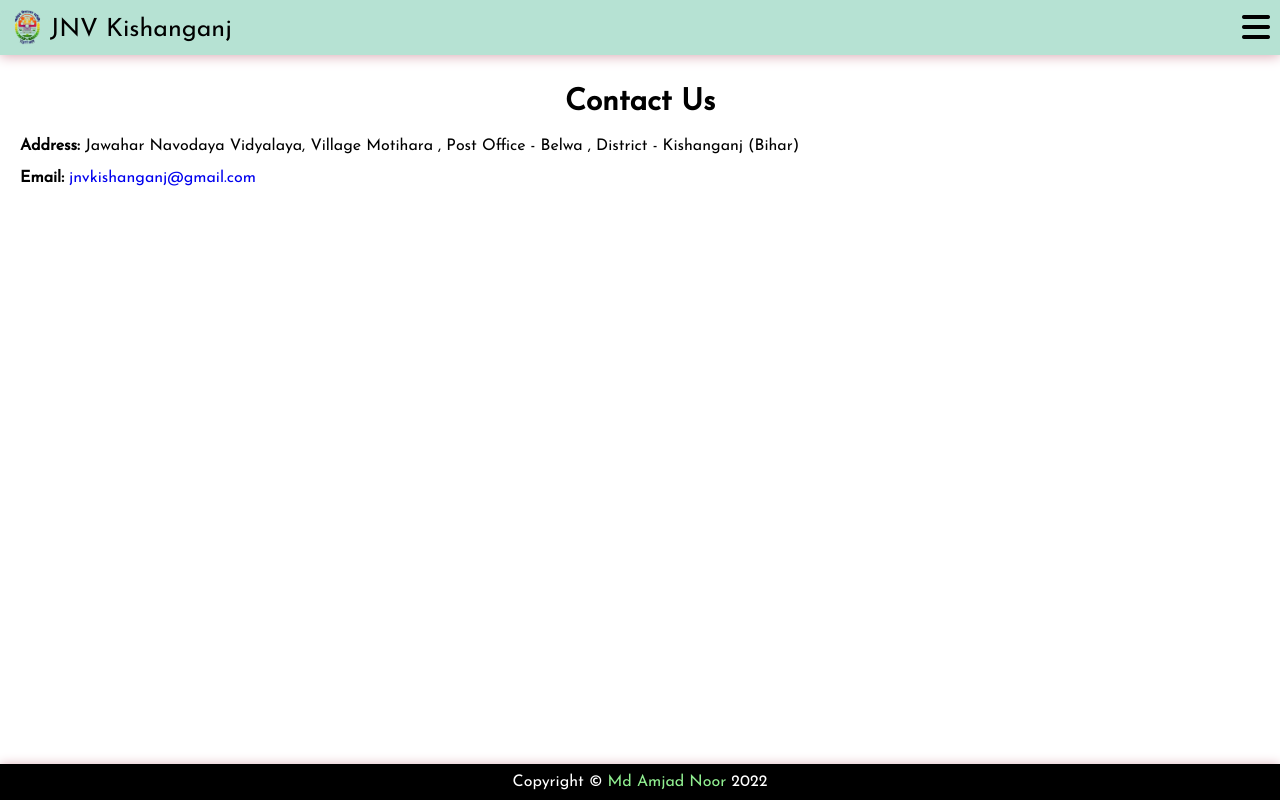
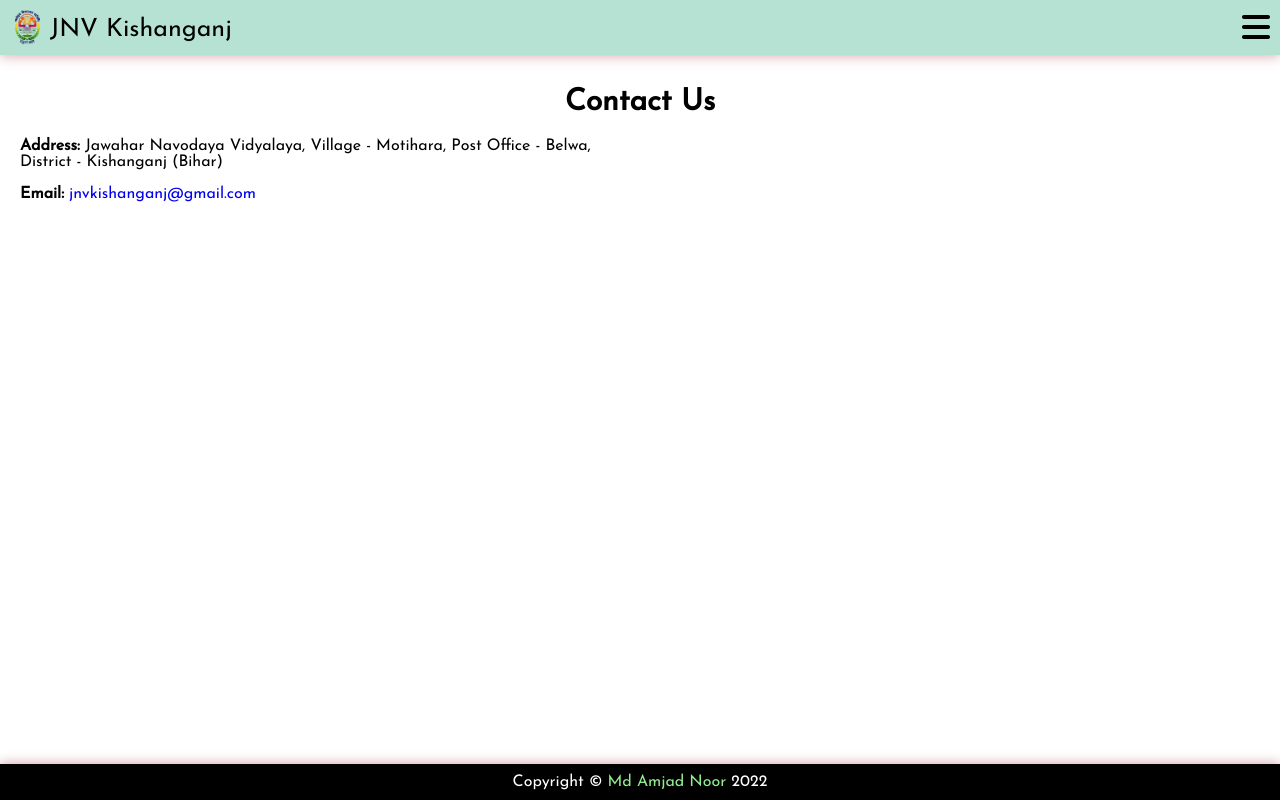
Before and after one commit to AmjadNoor/jnv-alumni, a React app: page /contact in a window 1280 px wide. Built offline with nearby package versions, Linux system fonts and the light colour scheme.

Commit message:
Code updated & minor changes

```diff
--- a/src/components/About.js
+++ b/src/components/About.js
@@ -1,6 +1,7 @@
 import React from 'react';
+import Footer from './Footer';
 
-export default function About() {
+function About() {
 
     let container = {
         "display": "block",
@@ -17,7 +18,6 @@ export default function About() {
         "width":  "90%",
         "height": "215px",
         "margin": "20px",
-     // "border": "5px green solid",
         "boxShadow": "0 0 10px #D8A7B1"
     };
 
@@ -34,6 +34,7 @@ export default function About() {
     };
 
     return (
+        <>
             <div style={container}>
                 <h1 style={heading}>About</h1>
                 <iframe style={videoStyle} width="400" height="225" src="https://www.youtube.com/embed/Si-CgH8FLto" title="Intro video about Jawahar Navodaya Vidyalaya, Kishanganj" frameborder="1" allowfullscreen></iframe>
@@ -41,5 +42,9 @@ export default function About() {
                 <br/>
                 <p style={para2}>Admission to Vidyalayas is made at the class VI level through open test conducted at District level by Central Board Of Secondary Education (CBSE), New Delhi.</p>
             </div>
+            <Footer position="relative"/>
+        </>
     );
 };
+
+export default About;
--- /dev/null
+++ b/src/components/App.css
@@ -0,0 +1,11 @@
+* {
+    font-family: 'Josefin Sans', sans-serif;
+    margin: 0;
+    padding: 0;
+    user-select: none;
+}
+
+body {
+    display: block;
+    width: 100%;
+}
--- /dev/null
+++ b/src/components/App.js
@@ -0,0 +1,26 @@
+import React from 'react';
+import Navbar from './Navbar';
+import About from './About';
+import Menu from './Menu';
+import './App.css';
+import {BrowserRouter as Router, Routes, Route} from "react-router-dom";
+import Contact from './Contact';
+import Home from './Home';
+
+function App() {
+    return (
+        <>
+            <Router>
+            <Navbar/>
+                <Routes>
+                    <Route exact path="/" element={<Home/>}/>
+                    <Route exact path="/menu" element={<Menu/>}/>
+                    <Route exact path="/about" element={<About/>}/>
+                    <Route exact path="/contact" element={<Contact/>}/>
+                </Routes>
+            </Router>
+        </>
+    );
+};
+
+export default App;
--- a/src/components/Contact.js
+++ b/src/components/Contact.js
@@ -1,7 +1,7 @@
 import React from 'react';
-//import {Link} from 'react-router-dom';
+import Footer from './Footer';
 
-export default function Contact () {
+function Contact () {
 
     let container = {
         "display": "block",
@@ -34,11 +34,16 @@ export default function Contact () {
     };
 
     return (
+        <>
             <div style={container}>
                 <h1 style={heading}>Contact Us</h1>
-      <p style={para}><span style={pointer}>Address:</span> Jawahar Navodaya Vidyalaya, Village Motihara , Post Office - Belwa , District - Kishanganj (Bihar)</p>
+                <p style={para}><span style={pointer}>Address:</span> Jawahar Navodaya Vidyalaya, Village - Motihara, Post Office - Belwa, <br/> District - Kishanganj (Bihar)</p>
                 <br/>
                 <p style={para2}><span style={pointer}>Email:</span> <a style={email} href="mailto:jnvkishanganj@gmail.com">jnvkishanganj@gmail.com</a></p>
             </div>
+            <Footer position="absolute"/>
+        </>
     );
 }
+
+export default Contact;
--- a/src/components/Footer.js
+++ b/src/components/Footer.js
@@ -1,27 +1,25 @@
 import React from 'react';
 
-export default function Footer() {
+function Footer(props) {
 
     let footerStyle = {
         "display": "block",
        "marginTop": "20px",
        "background": "black",
-    "position": "absolute",
+        "position": props.position,
        "width": "100%",
         "bottom": "0",
-    "boxShadow": "0 1px 12px #D8A7B1",
+        "boxShadow": "0 -1px 12px #D8A7B1",
     };
 
     let paraStyle = {
         "textAlign": "center",
         "padding": "10px 0",
-   // "color": "blanchedalmond",
         "color": "white",
         "background": "black",
     };
 
     let nameStyle = {
-   // "color": "#EF7C8E"
         "color": "lightgreen",
     };
 
@@ -31,3 +29,5 @@ export default function Footer() {
         </footer>
     );
 };
+
+export default Footer;
--- a/src/components/Home.js
+++ b/src/components/Home.js
@@ -1,6 +1,7 @@
 import React from 'react';
+import Footer from './Footer';
 
-export default function Home() {
+function Home() {
 
     let container = {
         "display": "block",
@@ -19,9 +20,14 @@ export default function Home() {
     };
 
     return (
+        <>
             <div style={container}>
                 <h1 style={heading}>Welcome</h1>
                 <p style={para}>Welcome to Jawahar Navodaya Vidyalaya, Kishanganj (Bihar), a co-educational residential school situated in District Kishanganj in the state of Bihar.</p>
             </div>
+            <Footer position="absolute"/>
+        </>
     );
 }
+
+export default Home;
--- a/src/components/Menu.js
+++ b/src/components/Menu.js
@@ -1,10 +1,10 @@
 import React from "react";
 import {Link} from 'react-router-dom';
 
-export default function menu() {
+function Menu() {
 
     let ulStyle = {
-    "height": "auto",
+        "height": "100%",
         "width": "100%",
         "position": "fixed",
         "zIndex": "1",
@@ -12,10 +12,7 @@ export default function menu() {
         "bottom": "26px",
         "marginTop": "55px",
         "right": "0",
-    "marginBottom": "10px",
         "backgroundColor": "#FAE8E0",
-  //  "transition": "width 10s ease-in",
-  //  "overflowX": "hidden",
         "paddingTop": "20px",
         "display": "flex",
         "flexDirection": "column",
@@ -44,3 +41,5 @@ export default function menu() {
         </ul>
     );
 };
+
+export default Menu;
--- a/src/components/Navbar.js
+++ b/src/components/Navbar.js
@@ -1,9 +1,9 @@
 import React from 'react';
 import logo from '../img/logo.png';
-//import Menu from './Menu';
 import {Link} from 'react-router-dom';
 
-export default function Navbar() {
+function Navbar() {
+
     let navbarStyle = {
         "display": "inline-block",
         "background": "#B6E2D3",
@@ -29,8 +29,6 @@ export default function Navbar() {
         "left": "50px",
         "paddingTop": "5px",
         "width": "230px",
-    //"color": "#EF7C8E",
-   // "textShadow": "1px 1px 3px black",
     };
 
     let menuStyle = {
@@ -45,8 +43,9 @@ export default function Navbar() {
         <header style={navbarStyle}>
             <img style={logoStyle} src={logo} alt="JNV logo" />
             <h1 style={titleStyle}>JNV Kishanganj</h1>
-      <Link to="/menu"><i style={menuStyle} /*onClick={openMenu}*/ className="fa-solid fa-bars fa-2x" /></Link>
-      {/*<i id="xmark" class="fa-solid fa-xmark"></i>*/}
+            <Link to="/menu"><i style={menuStyle} className="fa-solid fa-bars fa-2x" /></Link>
         </header>
     );
 };
+
+export default Navbar;
```
Also changed, not shown: src/index.js (+4 -4 lines), public/index.html (indentation only). Lines whose indentation alone changed are shown as unchanged.
